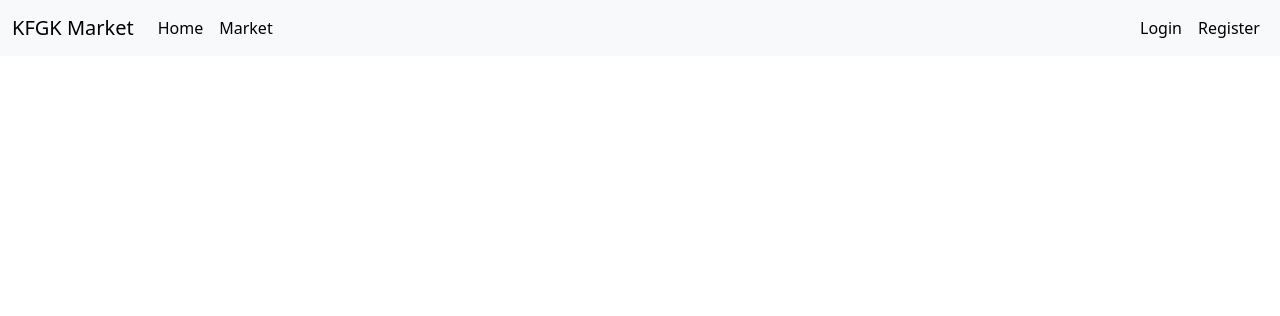
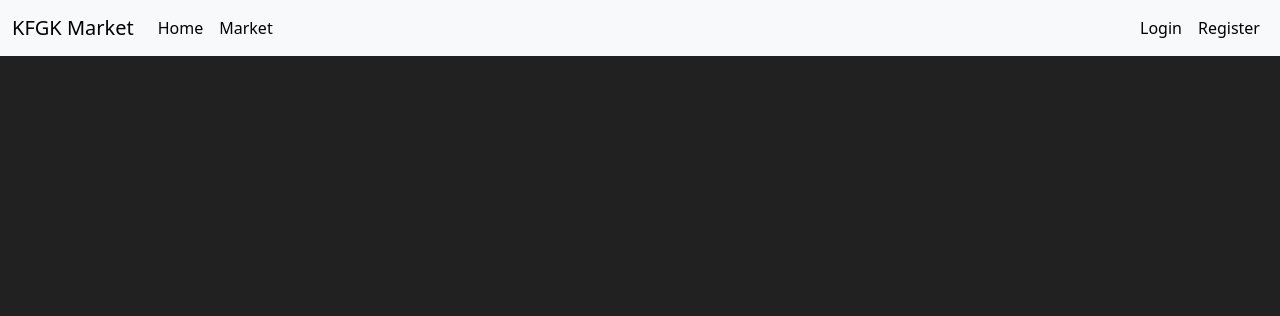
Before and after one commit to Katscan-static/webstack_project_ecommerce, a Flask app: page / in a window 1280 px wide. Shown: the top 316 px of the page. Run offline with Flask 3, Linux system fonts and the light colour scheme.

Commit message:
added the body element to be put in dark mode

```diff
--- a/templates/home.html
+++ b/templates/home.html
@@ -37,7 +37,7 @@
 </nav>
   </body>
   <style>
-	{
+	body {
 		background-color: #212121;
 		color: white
 	}
```
